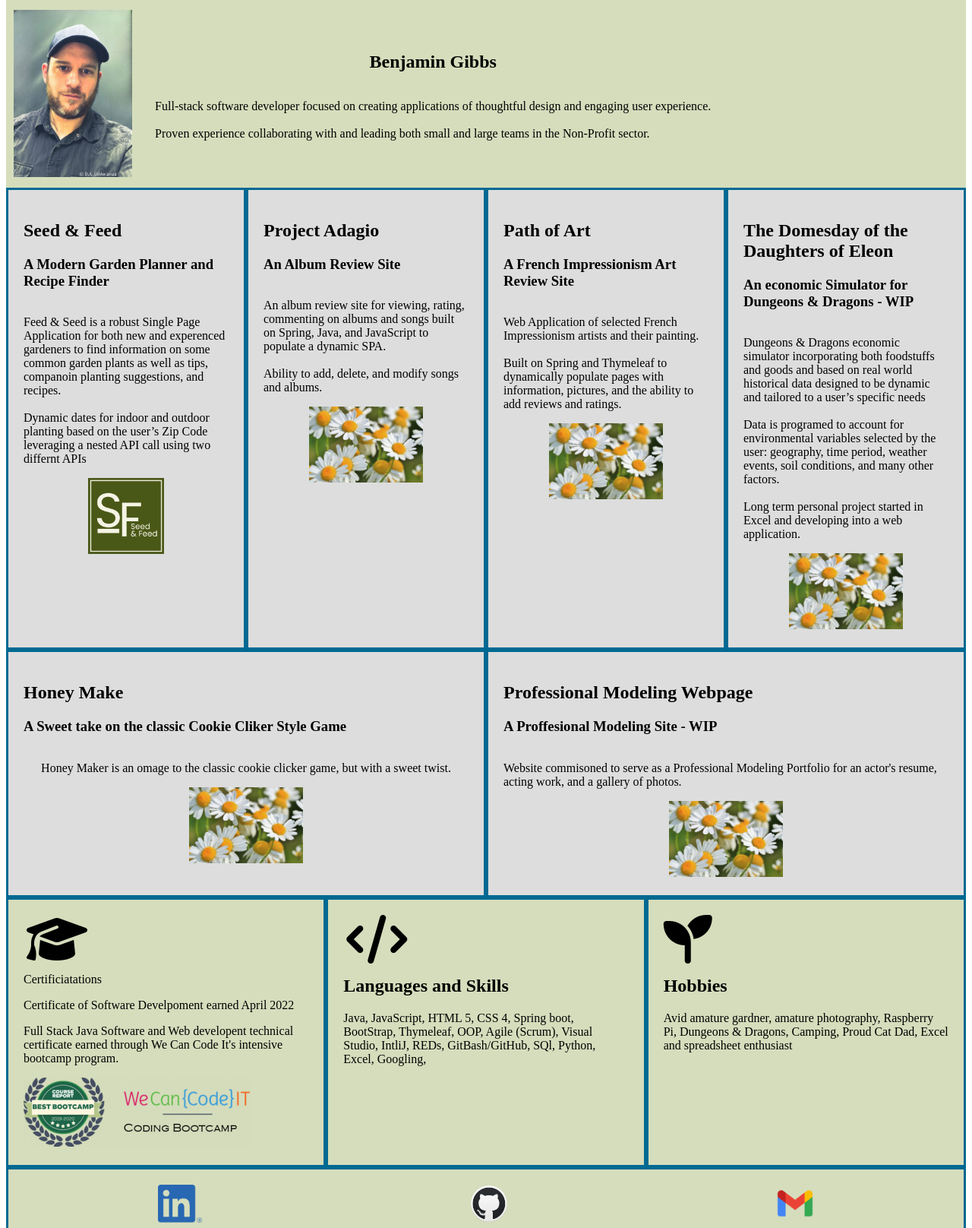
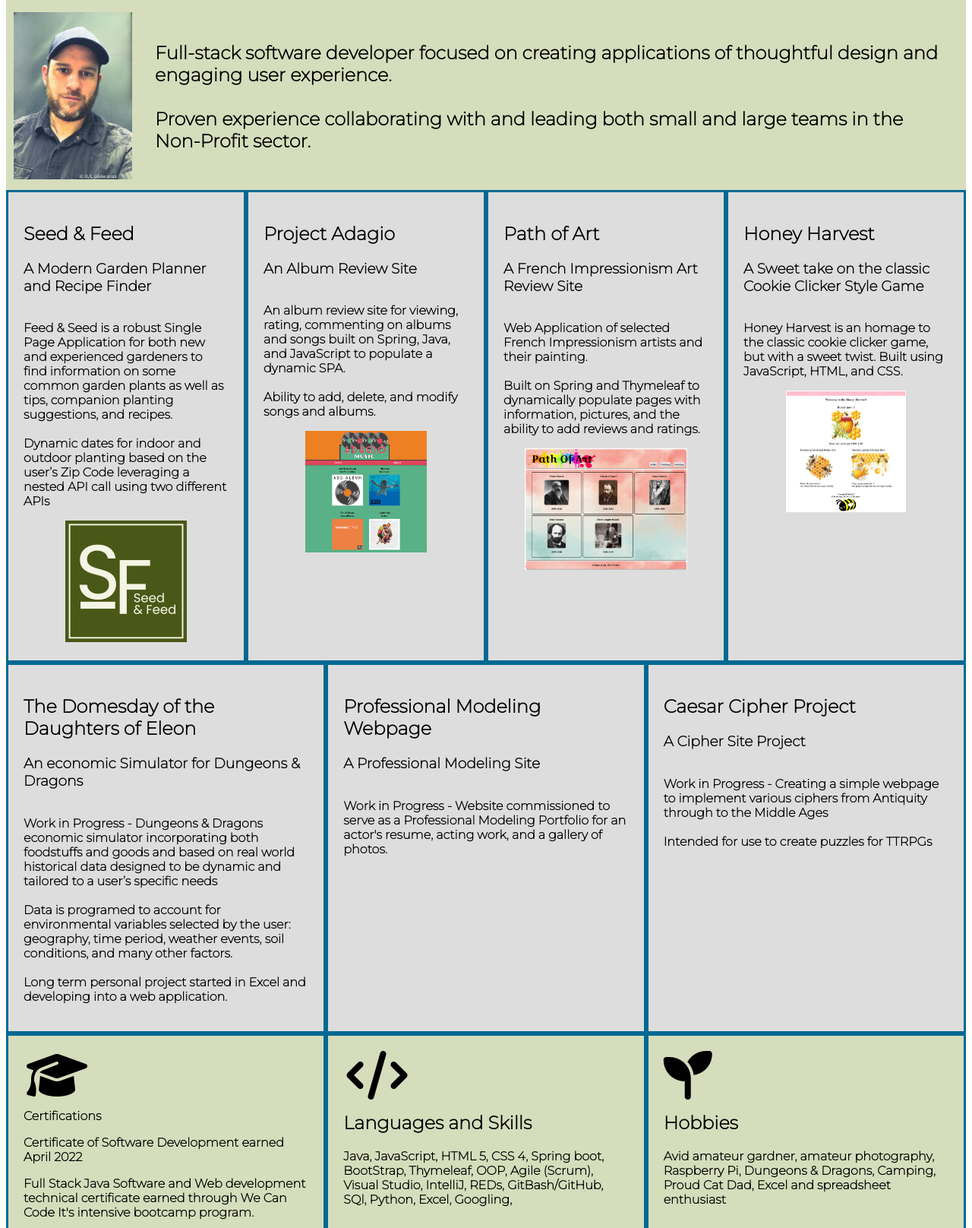
Before and after one commit to benjamin-gibbs-2/benjamin-gibbs-2.github.io, a plain HTML site: page index.html in a window 1280 px wide. Shown: the part 134-1750 px from the top of the page at 76% size. Drawn offline with Linux system fonts and the light colour scheme.

Commit message:
Layout update
Layout fixes, Spelling fixes, other minor changes.

```diff
--- a/css/layout.css
+++ b/css/layout.css
@@ -1,11 +1,11 @@
-
-
-
-
 
 *{
     box-sizing: border-box;
+    font-family: 'Montserrat', sans-serif;
+}
 
+p {
+  font-weight: bolder;
 }
 
 .container {
@@ -99,6 +99,7 @@ border: #006992 solid
 
 .header {
     display: flex;
+    justify-content: space-around;
 }
 
 
@@ -208,7 +209,7 @@ border: #006992 solid;
 .project-image img{
     /* box-sizing: border-box; */
     object-fit: contain;
-    height: 100px;
+    height: 10em;
     /* box-sizing: inherit; */
 
 }
--- a/index.html
+++ b/index.html
@@ -7,6 +7,10 @@
     <meta name="viewport" content="width=device-width, initial-scale=1.0">
     <link rel="stylesheet" href="css/layout.css">
     <link rel="stylesheet" href="css/style.css">
+<link rel="preconnect" href="https://fonts.googleapis.com">
+<link rel="preconnect" href="https://fonts.gstatic.com" crossorigin>
+<link href="https://fonts.googleapis.com/css2?family=Montserrat:wght@200&display=swap" rel="stylesheet">
+
     <title>Portfolio of Benjamin Gibbs</title>
     <script src="https://kit.fontawesome.com/1fc572ad75.js" crossorigin="anonymous"></script>
 </head>
@@ -33,11 +37,6 @@
                     <li><a href="#projects">Projects</a></li>
                     <li><a href="#about"> About</a></li>
 
-
-
-
-
-
                 </ul>
                        <div class="header">
 
@@ -58,10 +57,10 @@
 
 
 <div class="bioBody">
-    <h1>Benjamin Gibbs</h1>
-    <p>Full-stack software developer focused on creating applications of thoughtful design and engaging user experience.
+
+    <h1>Full-stack software developer focused on creating applications of thoughtful design and engaging user experience.
         <br/><br/>
-        Proven experience collaborating with and leading both small and large teams in the Non-Profit sector. </p>
+        Proven experience collaborating with and leading both small and large teams in the Non-Profit sector. </h1>
 </div>
 </div>
 </div>
@@ -75,11 +74,11 @@
     <H3>A Modern Garden Planner and Recipe Finder</H3>
     </div>
 <div class="project-body">
-       <p>Feed & Seed is a robust Single Page Application for both new and experenced gardeners to find information on
-some common garden plants as well as tips, companoin planting suggestions, and recipes.
+       <p>Feed & Seed is a robust Single Page Application for both new and experienced gardeners to find information on
+some common garden plants as well as tips, companion planting suggestions, and recipes.
 <br /><br />
 Dynamic dates for indoor and outdoor planting based on the
-user’s Zip Code leveraging a nested API call using two differnt APIs</p>
+user’s Zip Code leveraging a nested API call using two different APIs</p>
 <div class="project-image">
     <a href="https://github.com/benjamin-gibbs-2/Seed-and-Feed" target="_blank"><img alt="Image of the 'Feed & Seed' project" src="Icons\seed_feed_logo.png"></a>
 </div>
@@ -98,7 +97,7 @@ albums and songs built on Spring, Java, and JavaScript to populate a dynamic SPA
 <br /><br />
 Ability to add, delete, and modify songs and albums. </p>
     <div class="project-image">
-    <img alt="Image of the 'Project Adagio' project" src="Icons\chamomile_photo.jpg">
+        <a href="https://github.com/benjamin-gibbs-2/Project-Adagio" target="_blank"><img alt="Image of the 'Project Adagio' project" src="Icons\project-adagio.png"></a>
 </div>
     </div>
 </div>
@@ -117,7 +116,20 @@ Built on Spring and Thymeleaf to dynamically populate pages
 with information, pictures, and the ability to add reviews and
 ratings.</p>
     <div class="project-image">
-    <img alt="Image of 'Path of Art' project" src="Icons\chamomile_photo.jpg">
+    <a href="https://github.com/benjamin-gibbs-2/Path-of-Art" target="_blank"><img alt="Image of 'Path of Art' project" src="Icons\path-of-art.png"></a>
+</div>
+    </div>
+</div>
+
+<div class="project" >
+    <div class="project-title">
+    <h2>Honey Harvest</h2>
+    <h3>A Sweet take on the classic Cookie Clicker Style Game</h3>
+    </div>
+<div class="project-body">
+       <p>Honey Harvest is an homage to the classic cookie clicker game, but with a sweet twist. Built using JavaScript, HTML, and CSS.</p>
+  <div class="project-image">
+        <a href="https://github.com/benjamin-gibbs-2/Honey_Harvest" target="_blank"><img alt="Image of the 'Honey Maker' project" src="Icons\honey-harvest.png"></a>
 </div>
     </div>
 </div>
@@ -125,34 +137,22 @@ ratings.</p>
 <div class="project">
     <div class="project-title">
         <h2>The Domesday of the Daughters of Eleon</h2>
-    <h3>An economic Simulator for Dungeons & Dragons - WIP</h3>
+        <h3>An economic Simulator for Dungeons & Dragons</h3>
     </div>
     <div class="project-body">
-       <p>Dungeons & Dragons economic simulator incorporating both
+        <p>Work in Progress - Dungeons & Dragons economic simulator incorporating both
             foodstuffs and goods and based on real world historical data designed to be dynamic and
             tailored to a user’s specific needs
-<br/><br/>
+            <br /><br />
             Data is programed to account for environmental variables
             selected by the user: geography, time period, weather events,
             soil conditions, and many other factors.
             <br /><br />
             Long term personal project started in Excel and developing into
-a web application.</p>
+            a web application.
+        </p>
         <div class="project-image">
-    <img alt="Image of the 'Wheaty Doome' project" src="Icons\chamomile_photo.jpg">
-</div>
-    </div>
-</div>
-
-<div class="project" >
-    <div class="project-title">
-    <h2>Honey Make</h2>
-    <h3>A Sweet take on the classic Cookie Cliker Style Game</h3>
-    </div>
-<div class="project-body">
-       <p>Honey Maker is an omage to the classic cookie clicker game, but with a sweet twist.</p>
-  <div class="project-image">
-        <a href="https://github.com/benjamin-gibbs-2/Honey_Maker" target="_blank"><img alt="Image of the 'Honey Maker' project" src="Icons\chamomile_photo.jpg"></a>
+            <!-- <img alt="Image of the 'Wheaty Doome' project" src="Icons\chamomile_photo.jpg"> -->
         </div>
     </div>
 </div>
@@ -160,12 +160,28 @@ a web application.</p>
 <div class="project" >
     <div class="project-title">
     <h2>Professional Modeling Webpage</h2>
-    <h3>A Proffesional Modeling Site - WIP</h3>
+    <h3>A Professional Modeling Site</h3>
     </div>
 <div class="project-body">
-       <p>Website commisoned to serve as a Professional Modeling Portfolio for an actor's resume, acting work, and a gallery of photos.</p>
+       <p>Work in Progress - Website commissioned to serve as a Professional Modeling Portfolio for an actor's resume, acting work, and a gallery of photos.</p>
   <div class="project-image">
-<img alt="Image of the 'Honey Maker' project" src="Icons\chamomile_photo.jpg"></a>
+<!-- <img alt="Image of the 'Honey Maker' project" src="Icons\chamomile_photo.jpg"></a> -->
+</div>
+    </div>
+</div>
+
+<div class="project">
+    <div class="project-title">
+        <h2>Caesar Cipher Project</h2>
+        <h3>A Cipher Site Project</h3>
+    </div>
+    <div class="project-body">
+        <p>Work in Progress - Creating a simple webpage to implement various ciphers from Antiquity through to the Middle Ages
+            <br /><br />
+        Intended for use to create puzzles for TTRPGs
+        </p>
+        <div class="project-image">
+            <!-- <img alt="Image of the 'Wheaty Doome' project" src="Icons\chamomile_photo.jpg"> -->
         </div>
     </div>
 </div>
@@ -178,27 +194,22 @@ a web application.</p>
          <div class="skill_blocks">
             <img class="skill_img" src="">
             <i class="fa-solid fa-graduation-cap fa-4x"></i>
-            <p>Certificiatations</p>
-            <p>Certificate of Software Develpoment earned April 2022</p>
-            <p>Full Stack Java Software and Web developent technical certificate earned through We Can Code It's intensive bootcamp program.</p>
+            <p>Certifications</p>
+            <p>Certificate of Software Development earned April 2022</p>
+            <p>Full Stack Java Software and Web development technical certificate earned through We Can Code It's intensive bootcamp program.</p>
              <a href="https://wecancodeit.org/" target="_blank"><img src="./Icons/logo-retina-e1642791684403.png" /></a>
         </div>
         <div class="skill_blocks">
             <img class="skill_img" src="">
             <i class="fa fa-4x fa-code fa-4x"></i>
             <h2>Languages and Skills</h2>
-            <p>Java, JavaScript, HTML 5, CSS 4, Spring boot, BootStrap, Thymeleaf, OOP, Agile (Scrum), Visual Studio, IntliJ, REDs, GitBash/GitHub, SQl, Python, Excel, Googling, </p>
+            <p>Java, JavaScript, HTML 5, CSS 4, Spring boot, BootStrap, Thymeleaf, OOP, Agile (Scrum), Visual Studio, IntelliJ, REDs, GitBash/GitHub, SQl, Python, Excel, Googling, </p>
         </div>
 
-        <!-- <div class="skill_blocks">
-           <i class="fa-regular fa-file-code fa-4x"></i>
-            <h2>Skills</h2>
-            <p>Jave, JavaScript, HTML 5, CSS 4, Spring boot, BootStrap, MVC, </p>
-        </div> -->
         <div class="skill_blocks">
             <i class="fa-solid fa-seedling fa-4x"></i>
             <h2>Hobbies</h2>
-            <p>Avid amature gardner, amature photography, Raspberry Pi, Dungeons & Dragons, Camping, Proud Cat Dad, Excel and spreadsheet enthusiast</p>
+            <p>Avid amateur gardner, amateur photography, Raspberry Pi, Dungeons & Dragons, Camping, Proud Cat Dad, Excel and spreadsheet enthusiast</p>
         </div>
 
 
```
Also changed, not shown: Icons/honey-harvest.png (added), Icons/path-of-art.png (added), Icons/project-adagio.png (added). Lines whose indentation alone changed are shown as unchanged.
